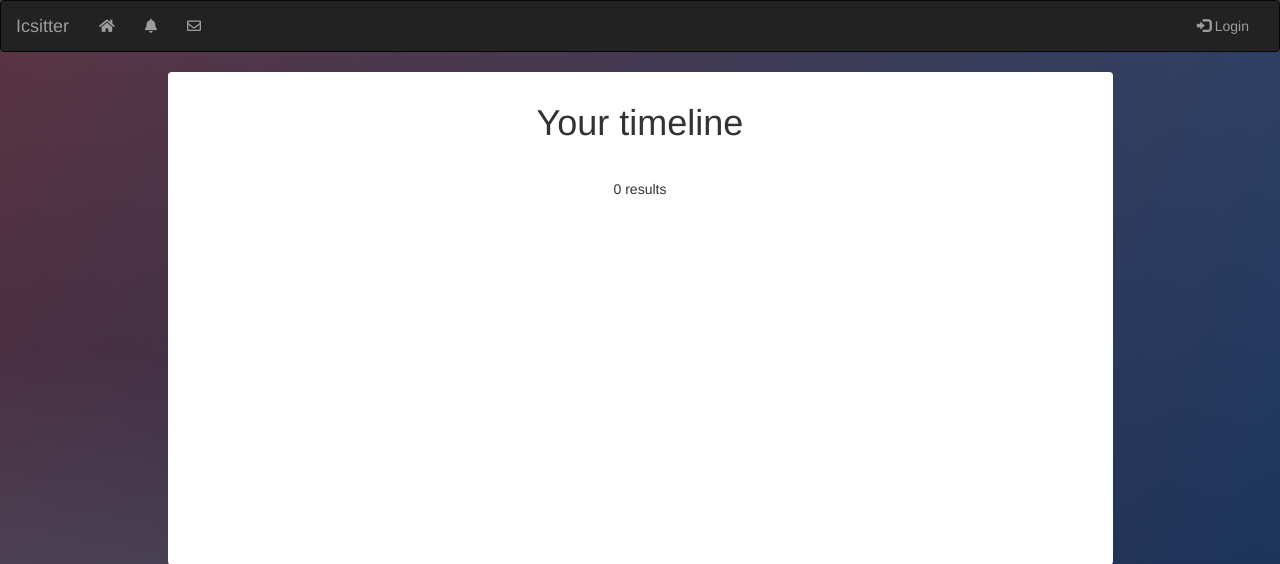
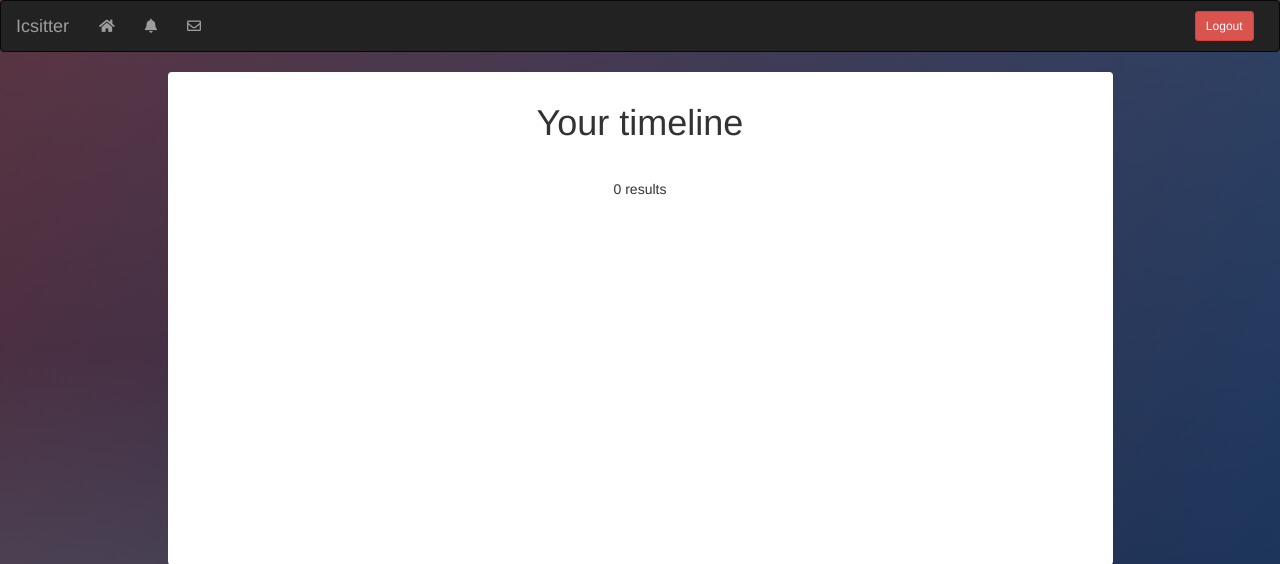
Before and after one commit to alvaromd28/proyecto2, a PHP site: page /main.php in a window 1280 px wide. Shown: the top 564 px of the page. Run offline with PHP 8.4, Linux system fonts and the light colour scheme; the visitor is signed in with stand-in values (Sample User, id 1); data that the repository does not hold is empty; some libraries are stand-ins or nearby versions.

Commit message:
final commit

```diff
--- a/main.php
+++ b/main.php
@@ -15,6 +15,11 @@
     }
   }
 
+  if (isset($_POST['logout'])){
+    session_unset();
+    session_destroy();
+    header('Location: index.php');
+  }
 ?>
 <!DOCTYPE html>
 <html>
@@ -55,10 +60,17 @@
           <li><a href="#"><i class="far fa-envelope"></i></a></li>
         </ul>
         <ul class="nav navbar-nav navbar-right">
-        <li>
-           <a type="button" data-toggle="modal" data-target="#myModal" ><span class="glyphicon glyphicon-log-in"></span> Login </a>
-        </li>
-
+          <form method="POST" action="#">
+            <li>
+              <div class="row">
+                <div class="col-sm-4"></div>
+                <div class="col-sm-4 text-center">
+                  <button type="submit" name="logout" class="btn btn-danger btn-sm" style="margin-top: 10px;"> Logout </button>
+                </div>
+                <div class="col-sm-4"></div>
+              </div>
+            </li>
+          </form>
       </ul>
       </div>
     </div>
```
